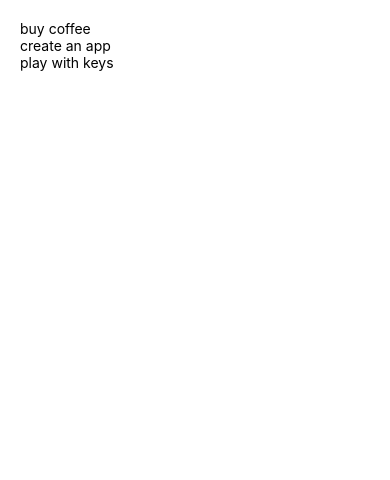
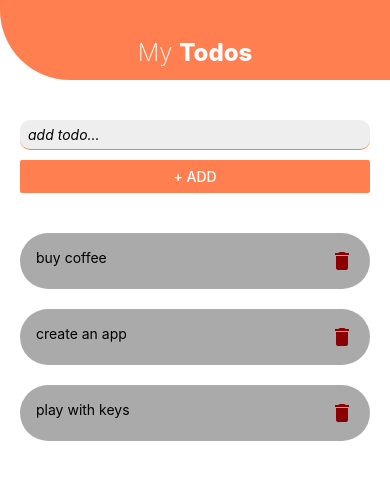
Before and after one commit to dip4012/todo_native, a React Native app: screen / in a window 390 px wide. Shown: the top 480 px of the page. Built offline with nearby package versions, Linux system fonts and the light colour scheme.

Commit message:
Completed the app

```diff
--- a/App.js
+++ b/App.js
@@ -1,6 +1,16 @@
-import { StatusBar } from "expo-status-bar"
 import { useState } from "react"
-import { FlatList, StyleSheet, Text, View } from "react-native"
+import {
+	Alert,
+	FlatList,
+	Keyboard,
+	StyleSheet,
+	Text,
+	TouchableWithoutFeedback,
+	View,
+} from "react-native"
+import Header from "./components/Header"
+import TodoItem from "./components/TodoItem"
+import AddTodo from "./components/addTodo"
 
 export default function App() {
 	const [todos, setTodos] = useState([
@@ -9,21 +19,41 @@ export default function App() {
 		{ text: "play with keys", id: 3 },
 	])
 
+	const deleteTodo = (id) => {
+		setTodos((prevTodos) => prevTodos.filter((todo) => todo.id != id))
+	}
+
+	const addTodo = (text) => {
+		if (text.length > 3) {
+			setTodos((prevTodos) => [
+				...prevTodos,
+				{ text: text, id: prevTodos.length + 1 },
+			])
+		} else {
+			Alert.alert("Ooops!!", "Todo must be atleast 4 characters in length", [
+				{ text: "Understood", onPress: () => {} },
+			])
+		}
+	}
+
 	return (
+		<TouchableWithoutFeedback onPress={() => Keyboard.dismiss()}>
 			<View style={styles.container}>
-			{/* header */}
+				<Header />
 				<View style={styles.content}>
-				{/* todo form */}
+					<AddTodo addTodo={addTodo} />
 					<View style={styles.todoList}>
 						<FlatList
 							data={todos}
-						renderItem={({ item }) => <Text>{item.text}</Text>}
+							renderItem={({ item }) => (
+								<TodoItem item={item} deleteTodo={deleteTodo} />
+							)}
 							keyExtractor={(item) => item.id}
 						/>
 					</View>
 				</View>
-			{/* footer */}
 			</View>
+		</TouchableWithoutFeedback>
 	)
 }
 
@@ -35,6 +65,10 @@ const styles = StyleSheet.create({
 	content: {
 		flex: 1,
 		padding: 20,
+		paddingTop: 40,
 	},
-	todoList: {},
+	todoList: {
+		flex: 1,
+		marginTop: 20,
+	},
 })
--- /dev/null
+++ b/components/Header.js
@@ -0,0 +1,33 @@
+import { useState } from "react"
+import { FlatList, StyleSheet, Text, View } from "react-native"
+
+export default function Header() {
+	return (
+		<View style={styles.header}>
+			<Text style={styles.title}>
+				<Text style={styles.titleThin}>My </Text>
+				<Text style={styles.titleThick}>Todos</Text>
+			</Text>
+		</View>
+	)
+}
+
+const styles = StyleSheet.create({
+	header: {
+		height: 80,
+		paddingTop: 38,
+		backgroundColor: "coral",
+		borderBottomLeftRadius: 70,
+	},
+	title: {
+		color: "white",
+		textAlign: "center",
+		fontSize: 24,
+	},
+	titleThin: {
+		fontWeight: 200,
+	},
+	titleThick: {
+		fontWeight: 800,
+	},
+})
--- /dev/null
+++ b/components/TodoItem.js
@@ -0,0 +1,28 @@
+import { useState } from "react"
+import { StyleSheet, Text, TouchableOpacity, View } from "react-native"
+import { MaterialIcons } from "@expo/vector-icons"
+
+export default function TodoItem({ item, deleteTodo }) {
+	return (
+		<TouchableOpacity onPress={() => deleteTodo(item.id)}>
+			<View style={styles.item}>
+				<Text>{item.text}</Text>
+				<MaterialIcons name="delete" size={24} color="darkred" />
+			</View>
+		</TouchableOpacity>
+	)
+}
+
+const styles = StyleSheet.create({
+	item: {
+		flex: 1,
+		flexDirection: "row",
+		justifyContent: "space-between",
+		padding: 16,
+		marginTop: 20,
+		backgroundColor: "#aaaaaa",
+		borderRadius: 50,
+		color: "white",
+		fontSize: 16,
+	},
+})
--- /dev/null
+++ b/components/addTodo.js
@@ -0,0 +1,40 @@
+import { useState } from "react"
+import { StyleSheet, Text, View, TextInput, Button } from "react-native"
+
+export default function AddTodo({ addTodo }) {
+	const [text, setText] = useState("")
+
+	const changeHandler = (val) => {
+		setText(val)
+	}
+
+	const submitHandler = () => {
+		addTodo(text)
+		setText("")
+	}
+
+	return (
+		<View>
+			<TextInput
+				style={styles.input}
+				placeholder="add todo..."
+				onChangeText={changeHandler}
+				value={text}
+			/>
+			<Button onPress={submitHandler} color="coral" title="+ Add" />
+		</View>
+	)
+}
+
+const styles = StyleSheet.create({
+	input: {
+		marginBottom: 10,
+		paddingHorizontal: 8,
+		paddingVertical: 6,
+		borderBottomWidth: 1,
+		borderColor: "coral",
+		borderRadius: 10,
+		backgroundColor: "#eee",
+		fontStyle: "italic",
+	},
+})
```
Lines whose indentation alone changed are shown as unchanged.
